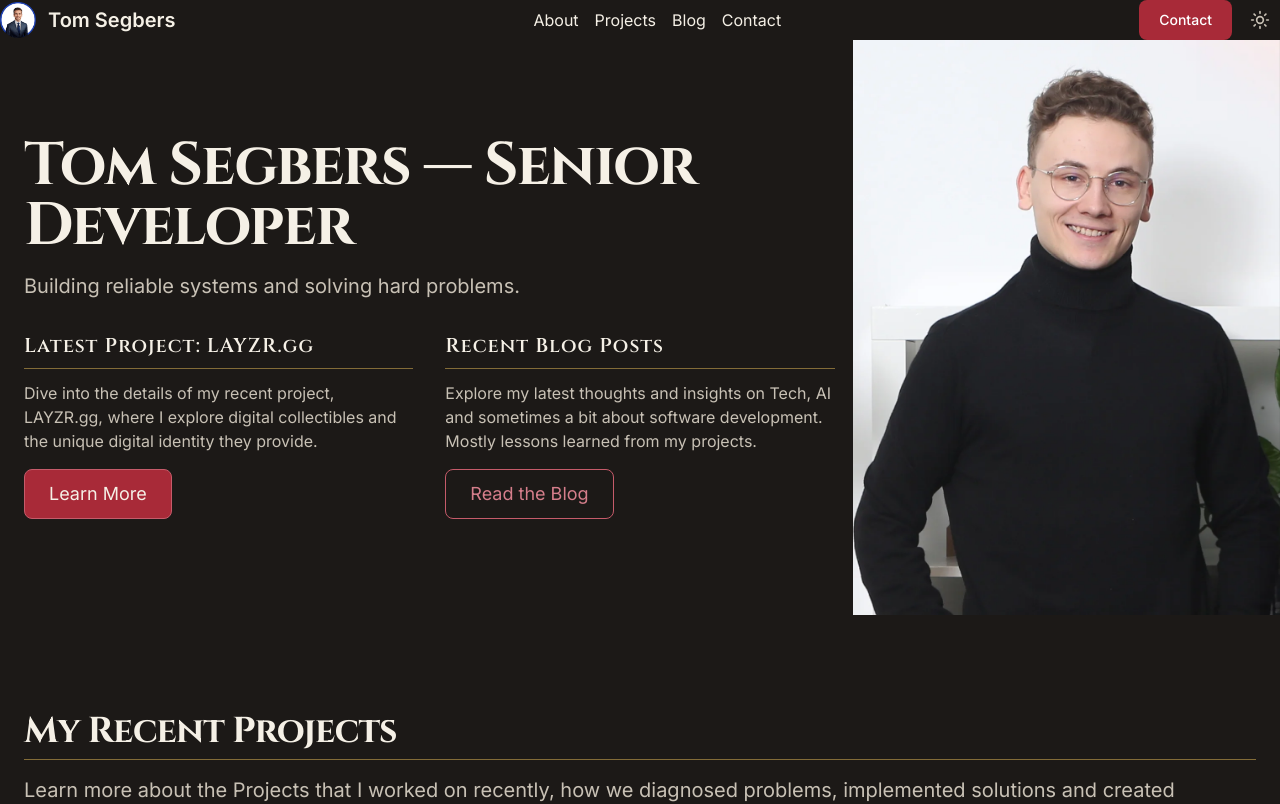
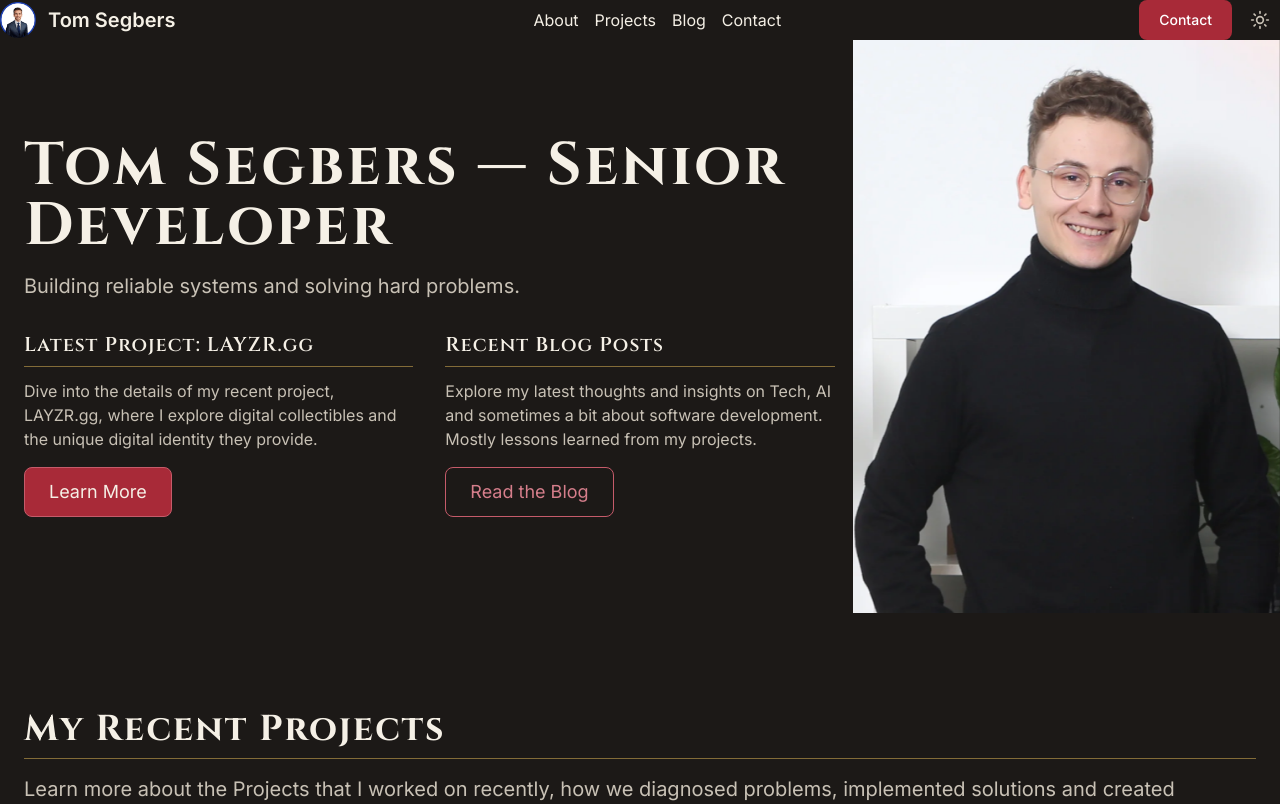
Before and after one commit to TomSeestern/TomSeestern.github.io, a Next.js app: page / in a window 1280 px wide. Shown: the top 804 px of the page. Built offline with nearby package versions, Linux system fonts and the light colour scheme.

Commit message:
refactor: enforce Tailwind token usage — replace hardcoded sizes and colors

```diff
--- a/app/not-found.tsx
+++ b/app/not-found.tsx
@@ -8,7 +8,7 @@ export default function NotFound() {
           <h1 className="mb-4 text-7xl font-extrabold tracking-tight text-accent dark:text-accent-dark lg:text-9xl">
             404
           </h1>
-          <h2 className="mb-4 text-3xl font-bold tracking-tight text-foreground dark:text-foreground-dark md:text-4xl">
+          <h2 className="mb-4 text-h2-sm text-foreground dark:text-foreground-dark md:text-h2">
             Something&apos;s missing.
           </h2>
           <p className="mb-4 text-lg font-light text-muted dark:text-muted-dark">
--- a/app/page.tsx
+++ b/app/page.tsx
@@ -42,7 +42,7 @@ export default function Web() {
         <div className="mx-auto max-w-screen-xl px-4 py-8 sm:px-6 sm:py-16 lg:py-24 xl:grid xl:grid-cols-12 xl:gap-8">
           <div className="col-span-8">
             <HeroContainer>
-              <HeroH1 className="mb-4 text-4xl font-bold leading-none tracking-tight text-foreground dark:text-foreground-dark md:text-5xl lg:text-6xl">
+              <HeroH1 className="mb-4 text-h1-sm leading-none tracking-tight text-foreground dark:text-foreground-dark md:text-h1 lg:text-6xl">
                 Tom Segbers — Senior Developer
               </HeroH1>
               <HeroP className="mb-6 font-light text-muted dark:text-muted-dark md:text-lg lg:mb-8 lg:text-xl">
@@ -51,7 +51,7 @@ export default function Web() {
               <HeroItem className="flex flex-col items-center gap-8 sm:flex-row">
                 {/* Project Section */}
                 <div className="mb-8 flex-1 text-muted dark:text-muted-dark sm:mb-0">
-                  <h2 className="gold-hairline mb-3 text-xl font-semibold text-foreground dark:text-foreground-dark">
+                  <h2 className="gold-hairline mb-3 text-h3-sm text-foreground dark:text-foreground-dark">
                     Latest Project: LAYZR.gg
                   </h2>
                   <p className="mb-4 line-clamp-3 min-h-teaser font-light ">
@@ -64,7 +64,7 @@ export default function Web() {
                 </div>
                 {/* Blog Section */}
                 <div className="mb-0 flex-1 text-muted dark:text-muted-dark">
-                  <h2 className="gold-hairline mb-3 text-xl font-semibold text-foreground dark:text-foreground-dark">
+                  <h2 className="gold-hairline mb-3 text-h3-sm text-foreground dark:text-foreground-dark">
                     Recent Blog Posts
                   </h2>
                   <p className="mb-4 line-clamp-3 min-h-teaser font-light ">
@@ -93,9 +93,7 @@ export default function Web() {
       <section className="bg-surface-muted py-8 dark:bg-surface-dark sm:py-16 lg:py-24">
         <div className="mx-auto max-w-screen-xl px-4 sm:px-6">
           <div>
-            <h2 className="gold-hairline mb-4 text-4xl font-bold tracking-tight text-foreground dark:text-foreground-dark">
-              My Recent Projects
-            </h2>
+            <h2 className="gold-hairline mb-4 text-h2 text-foreground dark:text-foreground-dark">My Recent Projects</h2>
             <p className="font-light text-muted dark:text-muted-dark sm:text-xl">
               Learn more about the Projects that I worked on recently, how we diagnosed problems, implemented solutions
               and created Customer value!
@@ -144,7 +142,7 @@ export default function Web() {
       <section className="bg-surface dark:bg-surface-dark">
         <div className="mx-auto max-w-screen-xl px-4 py-8 sm:px-6 sm:py-16 lg:py-24">
           <div>
-            <h2 className="gold-hairline mb-4 text-4xl font-bold tracking-tight text-foreground dark:text-foreground-dark">
+            <h2 className="gold-hairline mb-4 text-h2 text-foreground dark:text-foreground-dark">
               My Recent Blog Posts
             </h2>
             <p className="font-light text-muted dark:text-muted-dark sm:text-xl">
```
